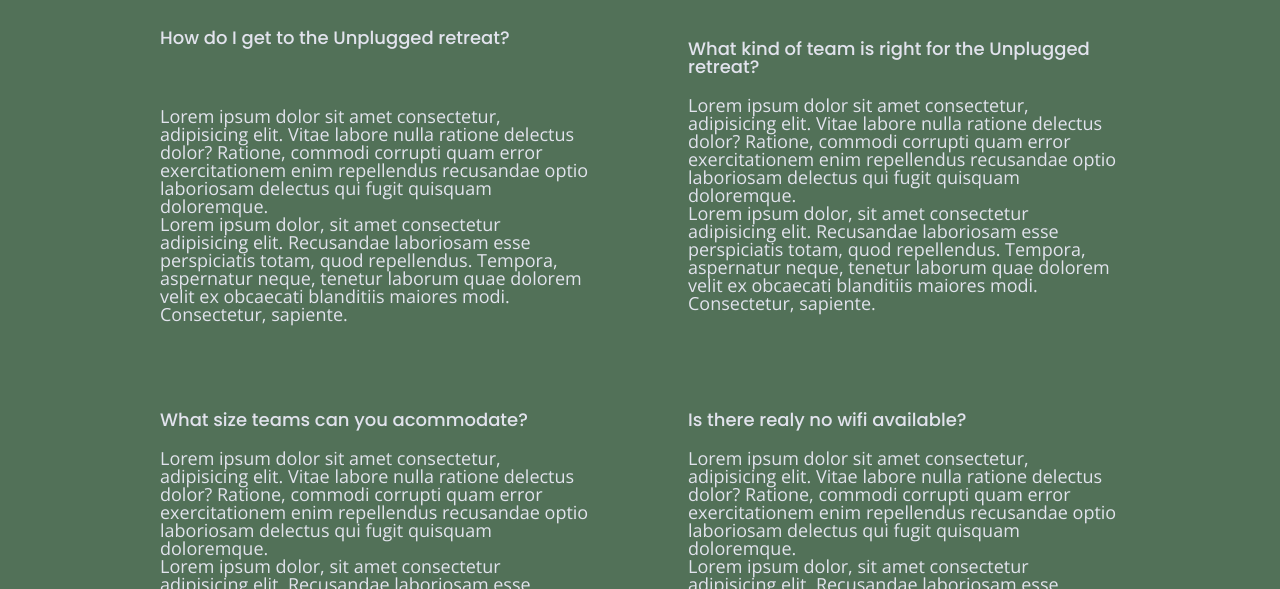
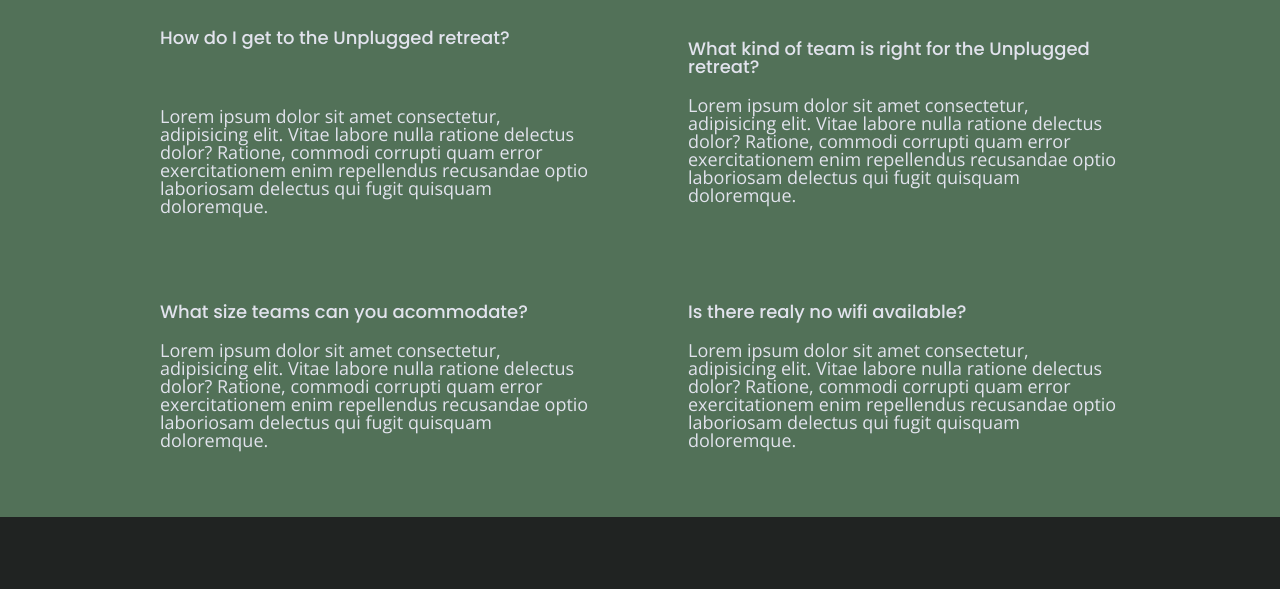
Before and after one commit to Sillyquack/unplugged-retreat, a website: page faq/index.html in a window 1280 px wide. Shown: the part 211-800 px from the top of the page. Drawn offline with nearby package versions, Linux system fonts and the light colour scheme.

Commit message:
Perfected the final pages according to the design comp

```diff
--- a/css/main.css
+++ b/css/main.css
@@ -290,7 +290,7 @@ input[type=button] {
   text-transform: uppercase;
 }
 
-.features  {
+.features {
   display: flex;
   justify-content: center;
   background-image: url('../img/unplugged-retreat-features.jpg');
@@ -305,8 +305,9 @@ min-height: 500px;
   align-items: center;
   flex-flow: row wrap;
 }
+
 .features h2 {
-  margin-bottom: 60%;
+  margin-bottom: 60px;
 }
 
 .features article {
@@ -336,6 +337,7 @@ min-height: 500px;
   margin-bottom: 40px;
   line-height: 1em;
 }
+
 .reviews h3 {
   width: 55%;
   margin: 20px 0;
@@ -501,16 +503,19 @@ min-height: 500px;
    ========================================================================== */
 
 @media only screen and (min-width: 768px) {
+
   /*Tablet styles here*/
   /* ----------- - Homepage ---------------------------------------*/
   .content-wrapper {
     max-width: 640px;
     margin: 100px 0;
   }
+
   h2 {
     font-size: 2.25em;
     line-height: 1.333em;
   }
+
   h3 {
     font-size: 1.5em;
     line-height: 1.25em;
@@ -566,7 +571,8 @@ aside .content-wrapper {
     align-content: flex-start;
   }
 
-aside .content-wrapper .form-description, aside .content-wrapper .form {
+  aside .content-wrapper .form-description,
+  aside .content-wrapper .form {
     width: 40%;
     margin: 0;
   }
@@ -604,7 +610,8 @@ aside .content-wrapper .form-description, aside .content-wrapper .form {
     width: 85%;
   }
 
-.reviews article figure, .reviews article div {
+  .reviews article figure,
+  .reviews article div {
     width: 49%;
   }
 
@@ -630,6 +637,7 @@ footer .footer-content {
   footer .contact {
     margin-bottom: 0;
   }
+
   footer h4 {
     font-size: 1.5em;
     margin-bottom: 40px;
@@ -655,6 +663,7 @@ footer .social-icons {
     justify-content: space-between;
     align-items: center;
     padding-top: 20px;
+    flex-wrap: wrap;
   }
 
   .mission-content p {
@@ -663,6 +672,7 @@ footer .social-icons {
 
   .map-container figure {
     padding-bottom: 45.5%;
+    max-height: 450px;
   }
 
   .contact-section .content-wrapper h2 {
@@ -693,13 +703,15 @@ footer .social-icons {
     width: 100%;
   }
 
-    .faq h4, .faq p {
+  .faq h4,
+  .faq p {
     font-size: 0.875em;
     line-height: 1.125em;
   }
 }
 
 @media only screen and (min-width: 1200px) {
+
   /*Desktop styles here*/
   /* ----------- - Homepage ---------------------------------------*/
   header {
@@ -775,7 +787,8 @@ footer .social-icons {
     padding-bottom: 37.5%;
   }
 
-   .mission h2, .contact-section .content-wrapper h2 {
+  .mission h2,
+  .contact-section .content-wrapper h2 {
     width: 95%;
     font-size: 3em;
   }
@@ -792,6 +805,7 @@ footer .social-icons {
     width: 100%;
     font-size: 3em;
   }
+
   .faq h4,
   .faq p {
     font-size: 1.125em;
@@ -807,6 +821,7 @@ footer .social-icons {
    ========================================================================== */
 
 @media print {
+
   *,
   *::before,
   *::after {
--- a/faq/index.html
+++ b/faq/index.html
@@ -62,30 +62,22 @@
     <div class="faq-content">
       <h4>How do I get to the Unplugged retreat?</h4> <br>
         <p>Lorem ipsum dolor sit amet consectetur, adipisicing elit. Vitae labore nulla ratione delectus dolor? Ratione,
-          commodi corrupti quam error exercitationem enim repellendus recusandae optio laboriosam delectus qui fugit quisquam doloremque.  <br>
-          Lorem ipsum dolor, sit amet consectetur adipisicing elit. Recusandae laboriosam esse perspiciatis totam, quod repellendus.
-          Tempora, aspernatur neque, tenetur laborum quae dolorem velit ex obcaecati blanditiis maiores modi. Consectetur, sapiente.</p>
+          commodi corrupti quam error exercitationem enim repellendus recusandae optio laboriosam delectus qui fugit quisquam doloremque.</p>
       </div>
     <div class="faq-content">
       <h4>What kind of team is right for the Unplugged retreat?</h4>
       <p>Lorem ipsum dolor sit amet consectetur, adipisicing elit. Vitae labore nulla ratione delectus dolor? Ratione,
-        commodi corrupti quam error exercitationem enim repellendus recusandae optio laboriosam delectus qui fugit quisquam doloremque.  <br>
-        Lorem ipsum dolor, sit amet consectetur adipisicing elit. Recusandae laboriosam esse perspiciatis totam, quod repellendus.
-        Tempora, aspernatur neque, tenetur laborum quae dolorem velit ex obcaecati blanditiis maiores modi. Consectetur, sapiente.</p>
+        commodi corrupti quam error exercitationem enim repellendus recusandae optio laboriosam delectus qui fugit quisquam doloremque.</p>
       </div>
       <div class="faq-content">
         <h4>What size teams can you acommodate?</h4>
         <p>Lorem ipsum dolor sit amet consectetur, adipisicing elit. Vitae labore nulla ratione delectus dolor? Ratione,
-          commodi corrupti quam error exercitationem enim repellendus recusandae optio laboriosam delectus qui fugit quisquam doloremque.  <br>
-          Lorem ipsum dolor, sit amet consectetur adipisicing elit. Recusandae laboriosam esse perspiciatis totam, quod repellendus.
-          Tempora, aspernatur neque, tenetur laborum quae dolorem velit ex obcaecati blanditiis maiores modi. Consectetur, sapiente.</p>
+          commodi corrupti quam error exercitationem enim repellendus recusandae optio laboriosam delectus qui fugit quisquam doloremque.</p>
         </div>
         <div class="faq-content">
           <h4>Is there realy no wifi available?</h4>
           <p>Lorem ipsum dolor sit amet consectetur, adipisicing elit. Vitae labore nulla ratione delectus dolor? Ratione,
-            commodi corrupti quam error exercitationem enim repellendus recusandae optio laboriosam delectus qui fugit quisquam doloremque.  <br>
-            Lorem ipsum dolor, sit amet consectetur adipisicing elit. Recusandae laboriosam esse perspiciatis totam, quod repellendus.
-            Tempora, aspernatur neque, tenetur laborum quae dolorem velit ex obcaecati blanditiis maiores modi. Consectetur, sapiente.</p>
+            commodi corrupti quam error exercitationem enim repellendus recusandae optio laboriosam delectus qui fugit quisquam doloremque.</p>
           </div>
           </div>
           </main>
```
Lines whose indentation alone changed are shown as unchanged.
